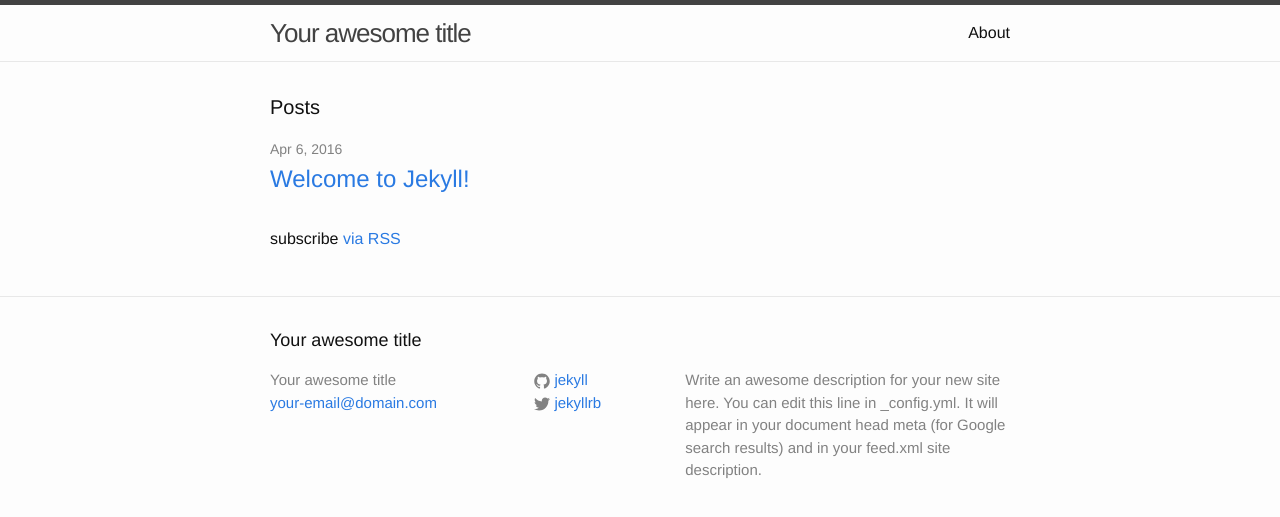
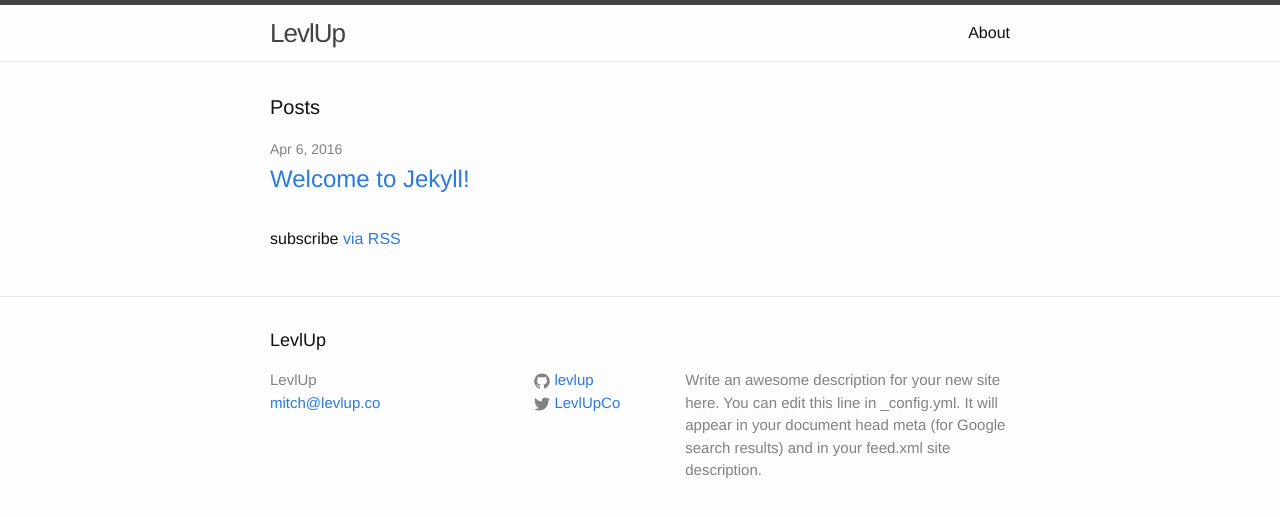
Before and after one commit to LevlUp/levlup.github.io, a Jekyll site: the page built from index.html, in a window 1280 px wide. Shown: the top 517 px of the page. Built offline with Jekyll 4.4.1, drawn with Linux system fonts in a browser that asks for light colours.

Commit message:
update config

```diff
--- a/_config.yml
+++ b/_config.yml
@@ -6,16 +6,16 @@
 # 'jekyll serve'. If you change this file, please restart the server process.
 
 # Site settings
-title: Your awesome title
-email: your-email@domain.com
+title: LevlUp
+email: mitch@levlup.co
 description: > # this means to ignore newlines until "baseurl:"
   Write an awesome description for your new site here. You can edit this
   line in _config.yml. It will appear in your document head meta (for
   Google search results) and in your feed.xml site description.
 baseurl: "" # the subpath of your site, e.g. /blog
-url: "http://yourdomain.com" # the base hostname & protocol for your site
-twitter_username: jekyllrb
-github_username:  jekyll
+url: "http://levlup.co" # the base hostname & protocol for your site
+twitter_username: LevlUpCo
+github_username:  levlup
 
 # Build settings
 markdown: kramdown
```
